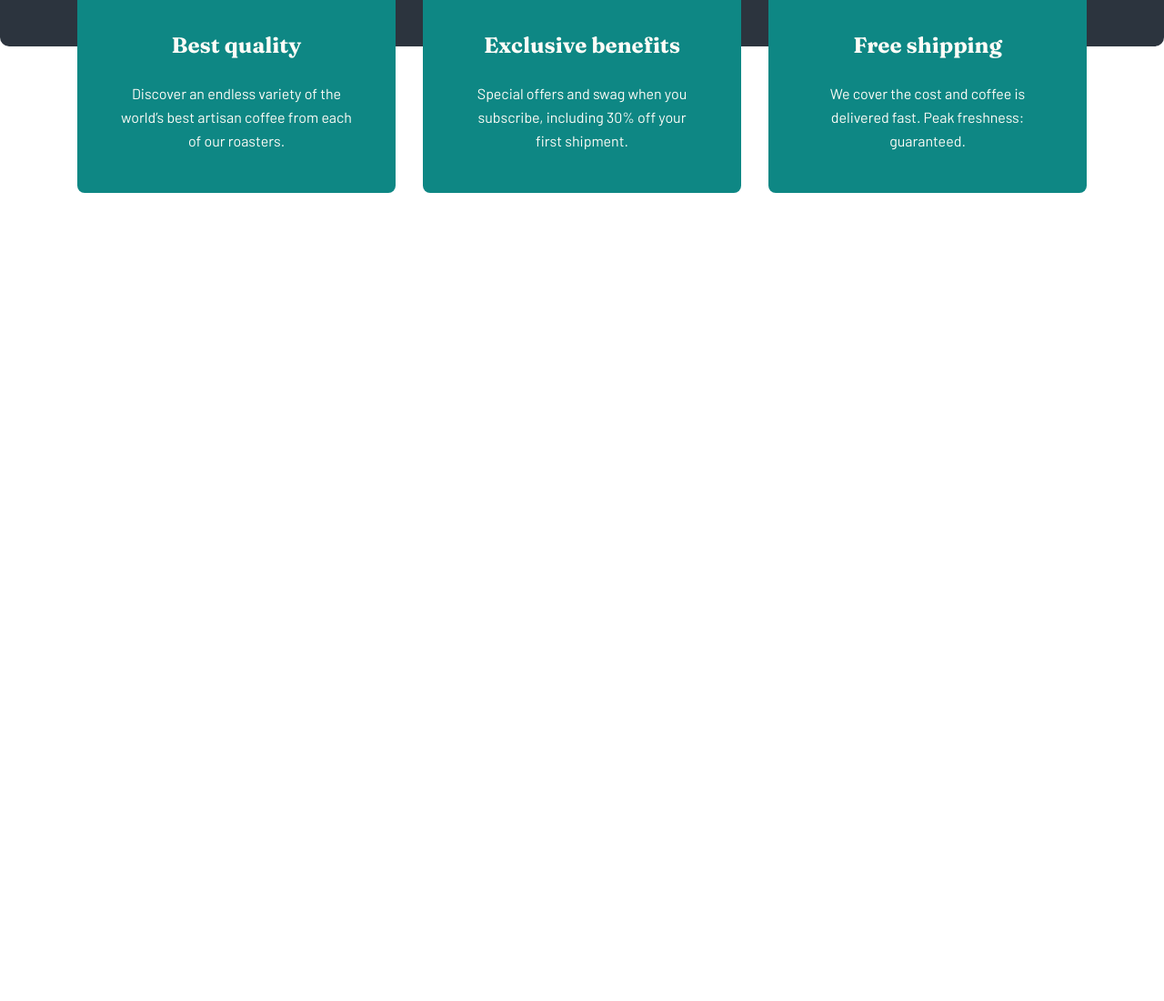
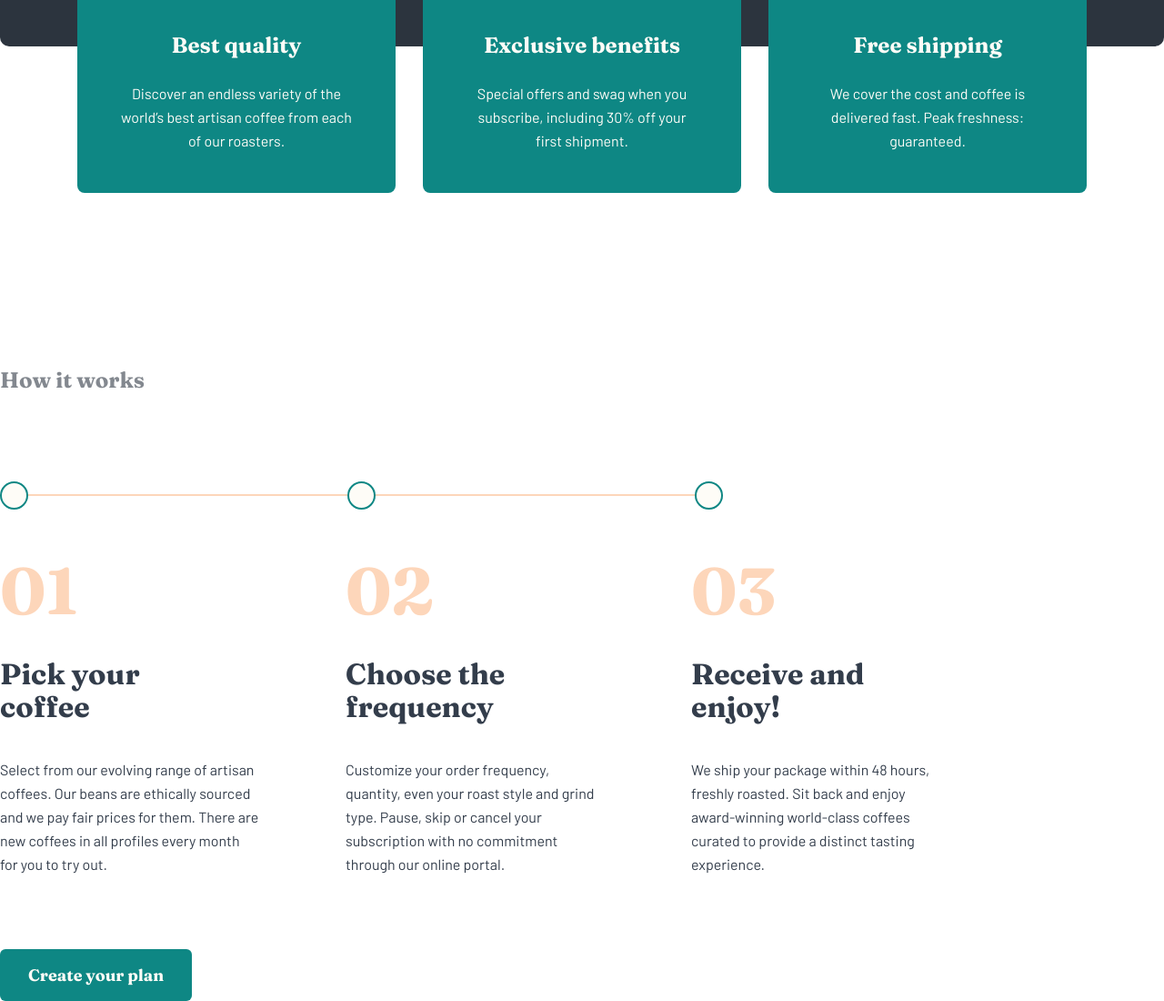
Before and after one commit to VasconcelloDev/coffee-subscription-site, a website built with Vite: page index.html in a window 1280 px wide. Shown: the part 2027-3127 px from the top of the page at 91% size. Before the commit the page ends 2239 px from the top, so only its background shows below. Built offline with nearby package versions, Linux system fonts and the light colour scheme; files whose address does not match are found by name.

Commit message:
create work section

```diff
--- a/index.html
+++ b/index.html
@@ -116,6 +116,54 @@
         </ul>
       </section>
 
+      <section class="works">
+        <h2 class="works__title">How it works</h2>
+
+        <div class="works__image">
+          <span class="works__image__circle"> </span>
+          <span class="works__image__circle"> </span>
+          <span class="works__image__circle"> </span>
+
+          <span class="works__image__line"> </span>
+        </div>
+
+        <ol class="works__list">
+          <li class="works__list__create">
+            <strong> 01</strong>
+            <h3>
+              Pick your <br />
+              coffee
+            </h3>
+            <p>
+              Select from our evolving range of artisan coffees. Our beans are
+              ethically sourced and we pay fair prices for them. There are new
+              coffees in all profiles every month for you to try out.
+            </p>
+          </li>
+
+          <li class="works__list__create">
+            <strong> 02</strong>
+            <h3>Choose the frequency</h3>
+            <p>
+              Customize your order frequency, quantity, even your roast style
+              and grind type. Pause, skip or cancel your subscription with no
+              commitment through our online portal.
+            </p>
+          </li>
+          <li class="works__list__create">
+            <strong> 03</strong>
+            <h3>Receive and enjoy!</h3>
+            <p>
+              We ship your package within 48 hours, freshly roasted. Sit back
+              and enjoy award-winning world-class coffees curated to provide a
+              distinct tasting experience.
+            </p>
+          </li>
+        </ol>
+
+        <a class="works__navigate" href="">Create your plan</a>
+      </section>
+
       <!-- <section>
         <h1>Great coffee made simple.</h1>
         <p>
@@ -173,6 +221,7 @@
         <img src="./public/home/desktop/icon-coffee-bean.svg" alt="" />
         <strong> Best quality </strong>
         <p>
+          uj
           Discover an endless variety of the world’s best artisan coffee from
           each of our roasters.
         </p>
--- a/style.css
+++ b/style.css
@@ -232,3 +232,98 @@ body {
   height: 72px;
   object-fit: contain;
 }
+.works {
+  max-width: 1280px;
+  margin: auto;
+  height: 565px;
+  margin-top: 351px;
+}
+
+.works__title {
+  font-family: "Fraunces", sans-serif;
+
+  font-weight: 900;
+  font-size: 24px;
+  line-height: 32px;
+  color: #83888f;
+}
+.works__image__circle {
+  display: inline-block;
+  background: #fefcf7;
+  border: 2px solid #0e8784;
+  border-radius: 50%;
+  width: 31px;
+  height: 31px;
+  z-index: 2;
+}
+
+.works__list {
+  display: flex;
+  align-items: center;
+  gap: 95px;
+  margin-top: 82px;
+  list-style: none;
+}
+
+.works__list__create {
+  max-width: 285px;
+}
+
+.works__list__create strong {
+  font-family: "Fraunces", sans-serif;
+
+  font-weight: 900;
+  font-size: 72px;
+  line-height: 72px;
+
+  color: #fdd6ba;
+}
+.works__list__create h3 {
+  font-family: "Fraunces", sans-serif;
+  font-weight: 900;
+  font-size: 32px;
+  line-height: 36px;
+
+  margin-top: 38px;
+
+  color: #333d4b;
+}
+.works__list__create p {
+  display: flex;
+  font-family: "Barlow", sans-serif;
+  font-weight: 400;
+  font-size: 16px;
+  line-height: 26px;
+  margin-top: 38px;
+
+  color: #333d4b;
+}
+.works__navigate {
+  display: flex;
+  background: #0e8784;
+  border-radius: 6px;
+  font-weight: 900;
+  font-size: 18px;
+  line-height: 25px;
+  padding: 16px 31px;
+  text-decoration: none;
+  font-family: "Fraunces", sans-serif;
+  margin-top: 80px;
+  width: fit-content;
+  color: #fefcf7;
+}
+.works__image {
+  display: flex;
+  justify-content: space-between;
+  max-width: 795px;
+  height: 2px;
+  position: relative;
+  margin-top: 95px;
+}
+.works__image__line {
+  height: 2px;
+  width: 100%;
+  background-color: #fdd6ba;
+  position: absolute;
+  margin-top: 14px;
+}
```
